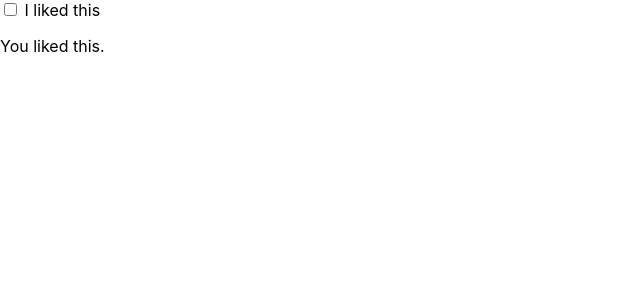
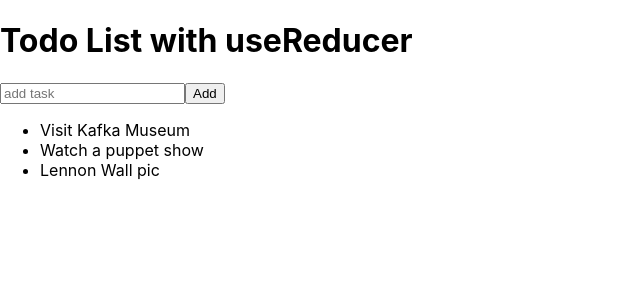
Before and after one commit to RockstarWebDev/React-playground, a React (Create React App) app: page / in a window 1280 px wide. Shown: the top 300 px of the page, without its empty margins (0-640 px from the left). Built offline with nearby package versions, Linux system fonts and the light colour scheme.

Commit message:
Adding task implemented

```diff
--- a/src/App.js
+++ b/src/App.js
@@ -1,14 +1,21 @@
 import TrafficLights from './TrafficLights';
 import Myinput from './Myinput';
 import Chkbox from './Chkbox';
+import Counter from './ReducerAge';
+import Form from './FrmReducer'
+import TaskApp from './TaskApp';
 
 function App() {
 
   return (
     <div className="App">
-     {/* <TrafficLights/> */}
-      {/* <Myinput /> */}
-     <Chkbox />    </div>
+     {/* <TrafficLights/>
+       <Myinput />
+      <Chkbox />
+     <Counter />  */}
+     {/* <Form /> */}
+     <TaskApp/>
+     </div>
 
   );
 }
--- a/src/Myinput.js
+++ b/src/Myinput.js
@@ -10,13 +10,12 @@ export default function Myinput(){
         console.log(e);
     }
 
+
     return(
         <div>
             <input id="test" className="Testclass" type="text" value={text} onChange={handleText} />
             <p>You typed {text}</p>
-            <button onClick={() => setText('hello')}>
-        Reset
-      </button>
+            <button onClick={() => setText('hello')}> Reset </button>
         </div>
     );
 }
--- /dev/null
+++ b/src/TaskAdd.js
@@ -0,0 +1,16 @@
+import { useState } from "react";
+
+export default function TaskAdd({onAddTask}){
+
+    const [text, setText] = useState('');
+console.log(text);
+
+
+return(<div>
+    <input type="text" placeholder="add task" value={text} onChange={e=>setText(e.target.value) }/>
+    <button onClick={() => {
+        setText('');
+        onAddTask(text);
+      }}>Add</button>
+</div>)
+}
--- /dev/null
+++ b/src/TaskApp.js
@@ -0,0 +1,50 @@
+import { useReducer } from "react";
+import TaskList from "./TaskList";
+import TaskAdd from "./TaskAdd";
+
+
+function taskReducer(tasks, action) {
+    switch (action.type) {
+      case "Added": {
+        return [
+          ...tasks,
+          { id: action.id,
+           text: action.text,
+           done:false}
+        ];
+      }
+      default: {
+        throw Error('Unknown action: ' + action.type);
+      }
+    }
+}
+
+
+
+  export default function TaskApp(){
+
+    const [tasks, dispatch] = useReducer(taskReducer, initialTasks);
+
+    function handleAddTask(text) {
+      dispatch({
+        type: 'Added',
+        id: nextID++,
+        text: text,
+      });
+    }
+
+    return(
+      <div>
+      <h1>Todo List with useReducer</h1>
+      <TaskAdd onAddTask={handleAddTask}/>
+      <TaskList tasks={tasks}/>
+      </div>
+    )
+  }
+
+let nextID = 3;
+const initialTasks = [
+    { id: 0, text: 'Visit Kafka Museum', done: true },
+    { id: 1, text: 'Watch a puppet show', done: false },
+    { id: 2, text: 'Lennon Wall pic', done: false }
+  ];
--- /dev/null
+++ b/src/TaskList.js
@@ -0,0 +1,13 @@
+
+
+
+export default function TaskList({tasks}){
+
+   return(<ul>
+   {tasks.map(task =>(<li key={task.id}>
+    {task.text}
+   </li>))
+   }
+   </ul>);
+
+}
```
